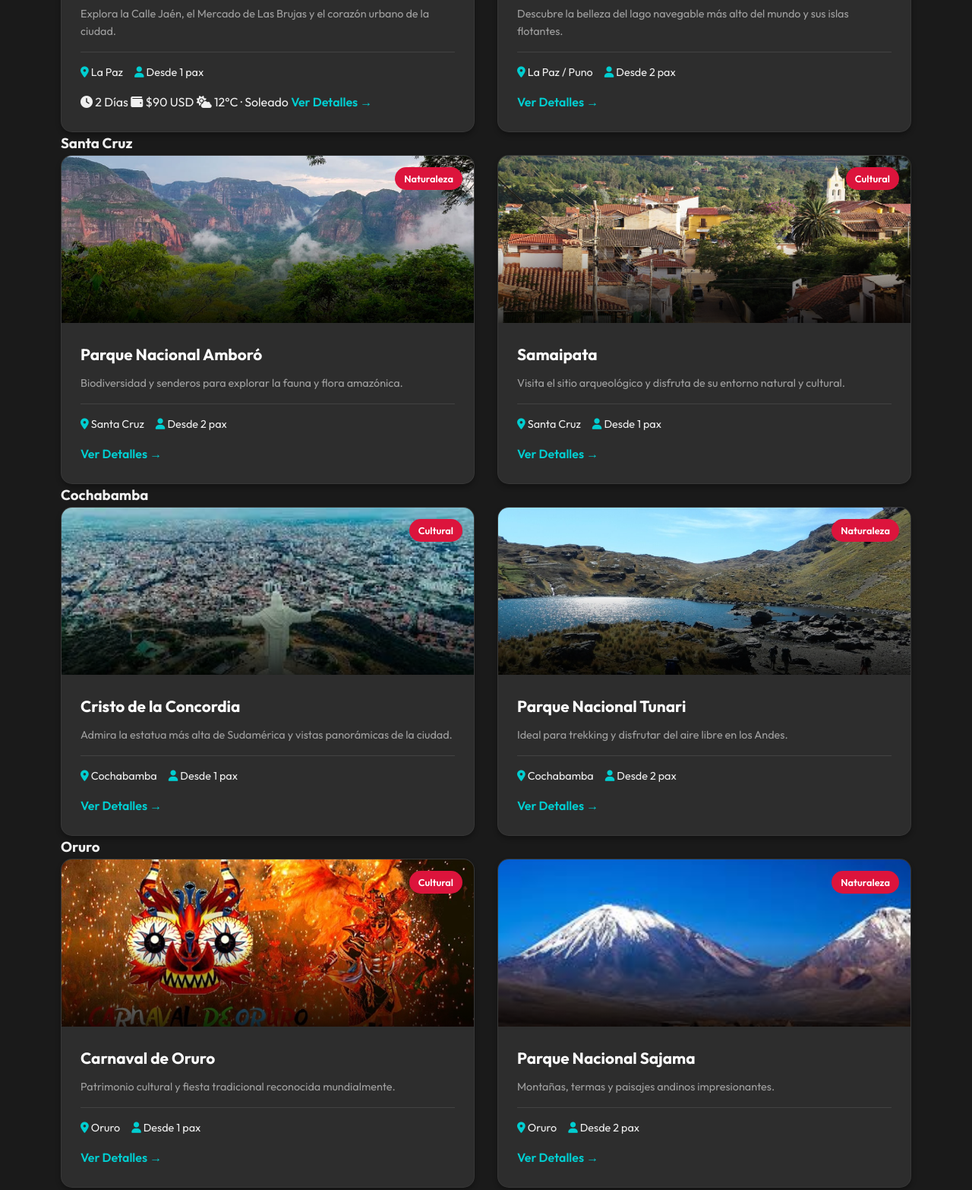
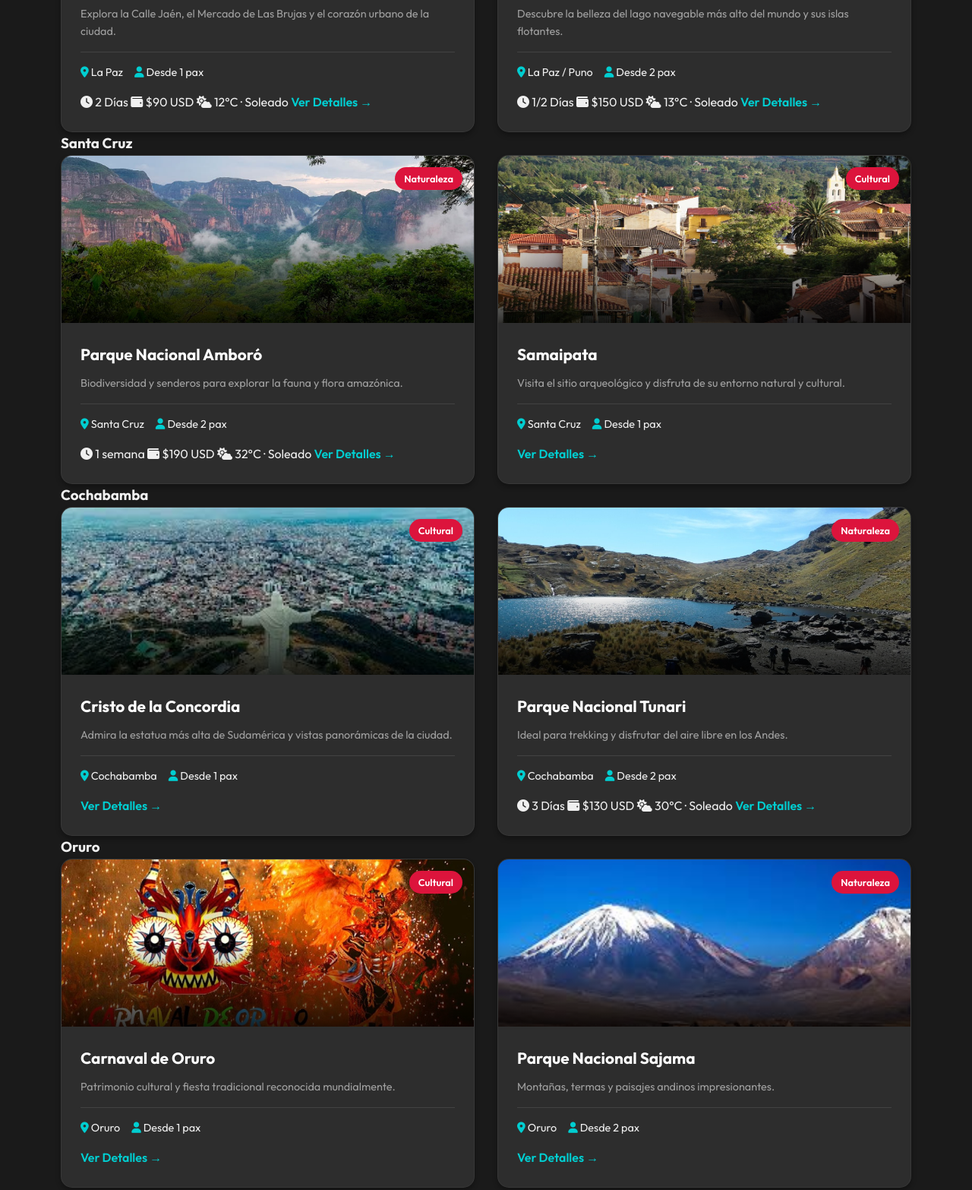
Before and after one commit to JhonnnyTzy/saranani_ttours, a website built with Vite: page index.html in a window 1280 px wide. Shown: the part 1230-2796 px from the top of the page at 76% size. Built offline with nearby package versions, Linux system fonts and the light colour scheme.

Commit message:
Actualizando index

```diff
--- a/index.html
+++ b/index.html
@@ -104,6 +104,10 @@
       <li><i class="fas fa-map-marker-alt"></i> La Paz / Puno</li>
       <li><i class="fas fa-user"></i> Desde 2 pax</li>
     </ul>
+      <span><i class="fas fa-clock"></i> 1/2 Días</span>
+      <span><i class="fas fa-wallet"></i> $150 USD</span>
+      <span><i class="fas fa-cloud-sun"></i> 13°C · Soleado</span>
+
     <a href="#" class="btn-link" id="openModalTiticaca">Ver Detalles &rarr;</a>
   </div>
 </div>
@@ -142,6 +146,10 @@
         <li><i class="fas fa-map-marker-alt"></i> Santa Cruz</li>
         <li><i class="fas fa-user"></i> Desde 2 pax</li>
       </ul>
+      <span><i class="fas fa-clock"></i> 1 semana</span>
+      <span><i class="fas fa-wallet"></i> $190 USD</span>
+      <span><i class="fas fa-cloud-sun"></i> 32°C · Soleado</span>
+
       <a href="#" class="btn-link" id="openAmboro">Ver Detalles &rarr;</a>
     </div>
   </div>
@@ -254,6 +262,10 @@
         <li><i class="fas fa-map-marker-alt"></i> Cochabamba</li>
         <li><i class="fas fa-user"></i> Desde 2 pax</li>
       </ul>
+
+      <span><i class="fas fa-clock"></i> 3 Días</span>
+      <span><i class="fas fa-wallet"></i> $130 USD</span>
+      <span><i class="fas fa-cloud-sun"></i> 30°C · Soleado</span>
       <a href="#" class="btn-link" id="openTunari">Ver Detalles &rarr;</a>
     </div>
   </div>
@@ -431,6 +443,10 @@
         <li><i class="fas fa-map-marker-alt"></i> Potosí</li>
         <li><i class="fas fa-user"></i> Desde 2 pax</li>
       </ul>
+
+      <span><i class="fas fa-clock"></i> 2 Días</span>
+      <span><i class="fas fa-wallet"></i> $170 USD</span>
+      <span><i class="fas fa-cloud-sun"></i> 10°C · Soleado</span>
       <a href="#" class="btn-link" id="openUyuni">Ver Detalles &rarr;</a>
     </div>
   </div>
```
